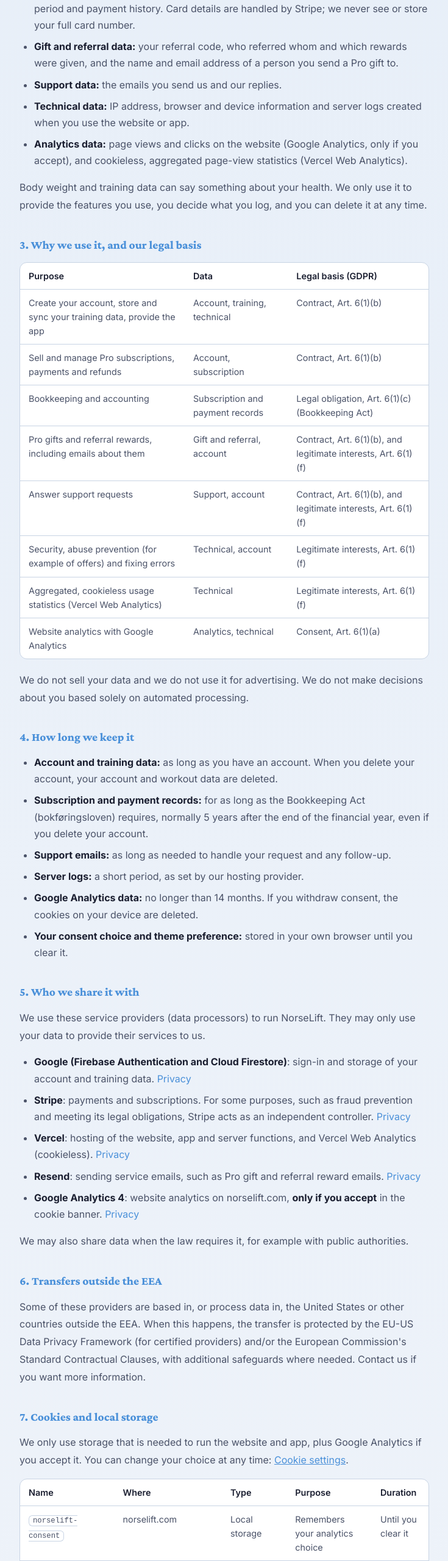
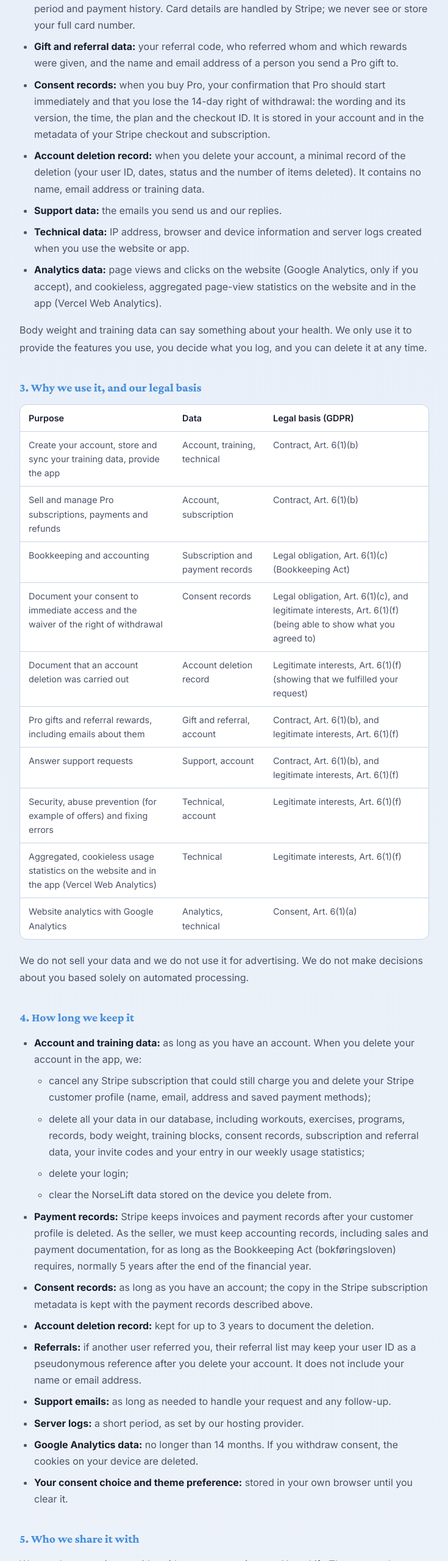
Before and after one commit to SnorreAas/norselift-landing, a website: page privacy.html in a window 1280 px wide. Shown: the part 900-3460 px from the top of the page at 61% size, without its empty margins (272-1007 px from the left). Drawn offline with Linux system fonts and the light colour scheme.

Commit message:
Legal pages: describe shipped checkout waiver, full account deletion and data export
- Terms/Withdrawal: required unticked waiver checkbox before checkout, evidence stored
  (time + wording version) in Stripe metadata and the account; pre-9 Oct purchases
- Terms/Privacy: deletion ends Pro immediately with no refund for the current period
  unless a withdrawal right still applies; what deletion removes (Stripe customer,
  all Firestore data, invite codes, weekly stats, login, on-device data)
- Privacy: consent records, deletion record (up to 3 years), pseudonymous referral
  reference, bokføringsloven retention, Download my data (JSON), Vercel Analytics in app

```diff
--- a/privacy.html
+++ b/privacy.html
@@ -182,6 +182,10 @@
     .content h2[id], .content h3[id] { scroll-margin-top: 96px; }
     .content .operator { margin-top: 40px; font-size: 0.85rem; color: var(--text-muted); }
 
+    .content blockquote { border-left: 3px solid var(--accent); background: var(--surface); border-radius: 0 10px 10px 0; padding: 12px 16px; margin: 0 0 16px; }
+    .content blockquote p { margin: 0; font-style: italic; color: var(--text); }
+    .content li ul { margin: 8px 0 0; }
+
     /* Footer */
     footer {
       border-top: 1px solid var(--border);
@@ -234,9 +238,11 @@
       <li><strong>Training data:</strong> everything you log in the app, such as exercises, sets, reps, weights, cardio, workouts, programs, schedules, training blocks, personal records and body weight entries.</li>
       <li><strong>Subscription data:</strong> your Stripe customer and subscription IDs, plan, status, billing period and payment history. Card details are handled by Stripe; we never see or store your full card number.</li>
       <li><strong>Gift and referral data:</strong> your referral code, who referred whom and which rewards were given, and the name and email address of a person you send a Pro gift to.</li>
+      <li><strong>Consent records:</strong> when you buy Pro, your confirmation that Pro should start immediately and that you lose the 14-day right of withdrawal: the wording and its version, the time, the plan and the checkout ID. It is stored in your account and in the metadata of your Stripe checkout and subscription.</li>
+      <li><strong>Account deletion record:</strong> when you delete your account, a minimal record of the deletion (your user ID, dates, status and the number of items deleted). It contains no name, email address or training data.</li>
       <li><strong>Support data:</strong> the emails you send us and our replies.</li>
       <li><strong>Technical data:</strong> IP address, browser and device information and server logs created when you use the website or app.</li>
-      <li><strong>Analytics data:</strong> page views and clicks on the website (Google Analytics, only if you accept), and cookieless, aggregated page-view statistics (Vercel Web Analytics).</li>
+      <li><strong>Analytics data:</strong> page views and clicks on the website (Google Analytics, only if you accept), and cookieless, aggregated page-view statistics on the website and in the app (Vercel Web Analytics).</li>
       </ul>
       <p>Body weight and training data can say something about your health. We only use it to provide the features you use, you decide what you log, and you can delete it at any time.</p>
       <h2 id="purposes">3. Why we use it, and our legal basis</h2>
@@ -265,6 +271,16 @@
       <td data-label="Legal basis (GDPR)">Legal obligation, Art. 6(1)(c) (Bookkeeping Act)</td>
       </tr>
       <tr>
+      <td data-label="Purpose">Document your consent to immediate access and the waiver of the right of withdrawal</td>
+      <td data-label="Data">Consent records</td>
+      <td data-label="Legal basis (GDPR)">Legal obligation, Art. 6(1)(c), and legitimate interests, Art. 6(1)(f) (being able to show what you agreed to)</td>
+      </tr>
+      <tr>
+      <td data-label="Purpose">Document that an account deletion was carried out</td>
+      <td data-label="Data">Account deletion record</td>
+      <td data-label="Legal basis (GDPR)">Legitimate interests, Art. 6(1)(f) (showing that we fulfilled your request)</td>
+      </tr>
+      <tr>
       <td data-label="Purpose">Pro gifts and referral rewards, including emails about them</td>
       <td data-label="Data">Gift and referral, account</td>
       <td data-label="Legal basis (GDPR)">Contract, Art. 6(1)(b), and legitimate interests, Art. 6(1)(f)</td>
@@ -280,7 +296,7 @@
       <td data-label="Legal basis (GDPR)">Legitimate interests, Art. 6(1)(f)</td>
       </tr>
       <tr>
-      <td data-label="Purpose">Aggregated, cookieless usage statistics (Vercel Web Analytics)</td>
+      <td data-label="Purpose">Aggregated, cookieless usage statistics on the website and in the app (Vercel Web Analytics)</td>
       <td data-label="Data">Technical</td>
       <td data-label="Legal basis (GDPR)">Legitimate interests, Art. 6(1)(f)</td>
       </tr>
@@ -294,8 +310,17 @@
       <p>We do not sell your data and we do not use it for advertising. We do not make decisions about you based solely on automated processing.</p>
       <h2 id="retention">4. How long we keep it</h2>
       <ul>
-      <li><strong>Account and training data:</strong> as long as you have an account. When you delete your account, your account and workout data are deleted.</li>
-      <li><strong>Subscription and payment records:</strong> for as long as the Bookkeeping Act (bokføringsloven) requires, normally 5 years after the end of the financial year, even if you delete your account.</li>
+      <li><strong>Account and training data:</strong> as long as you have an account. When you delete your account in the app, we:<ul>
+      <li>cancel any Stripe subscription that could still charge you and delete your Stripe customer profile (name, email, address and saved payment methods);</li>
+      <li>delete all your data in our database, including workouts, exercises, programs, records, body weight, training blocks, consent records, subscription and referral data, your invite codes and your entry in our weekly usage statistics;</li>
+      <li>delete your login;</li>
+      <li>clear the NorseLift data stored on the device you delete from.</li>
+      </ul>
+      </li>
+      <li><strong>Payment records:</strong> Stripe keeps invoices and payment records after your customer profile is deleted. As the seller, we must keep accounting records, including sales and payment documentation, for as long as the Bookkeeping Act (bokføringsloven) requires, normally 5 years after the end of the financial year.</li>
+      <li><strong>Consent records:</strong> as long as you have an account; the copy in the Stripe subscription metadata is kept with the payment records described above.</li>
+      <li><strong>Account deletion record:</strong> kept for up to 3 years to document the deletion.</li>
+      <li><strong>Referrals:</strong> if another user referred you, their referral list may keep your user ID as a pseudonymous reference after you delete your account. It does not include your name or email address.</li>
       <li><strong>Support emails:</strong> as long as needed to handle your request and any follow-up.</li>
       <li><strong>Server logs:</strong> a short period, as set by our hosting provider.</li>
       <li><strong>Google Analytics data:</strong> no longer than 14 months. If you withdraw consent, the cookies on your device are deleted.</li>
@@ -306,7 +331,7 @@
       <ul>
       <li><strong>Google (Firebase Authentication and Cloud Firestore)</strong>: sign-in and storage of your account and training data. <a href="https://firebase.google.com/support/privacy">Privacy</a></li>
       <li><strong>Stripe</strong>: payments and subscriptions. For some purposes, such as fraud prevention and meeting its legal obligations, Stripe acts as an independent controller. <a href="https://stripe.com/privacy">Privacy</a></li>
-      <li><strong>Vercel</strong>: hosting of the website, app and server functions, and Vercel Web Analytics (cookieless). <a href="https://vercel.com/legal/privacy-policy">Privacy</a></li>
+      <li><strong>Vercel</strong>: hosting of the website, app and server functions, and Vercel Web Analytics on the website and in the app (cookieless). <a href="https://vercel.com/legal/privacy-policy">Privacy</a></li>
       <li><strong>Resend</strong>: sending service emails, such as Pro gift and referral reward emails. <a href="https://resend.com/legal/privacy-policy">Privacy</a></li>
       <li><strong>Google Analytics 4</strong>: website analytics on norselift.com, <strong>only if you accept</strong> in the cookie banner. <a href="https://policies.google.com/privacy">Privacy</a></li>
       </ul>
@@ -376,8 +401,8 @@
       <ul>
       <li><strong>access</strong> the data we hold about you and get a copy;</li>
       <li><strong>correct</strong> inaccurate data;</li>
-      <li><strong>delete</strong> your data. You can delete your account in the app's Settings at any time. This removes your account and workout data and cancels any active Pro subscription. Payment records we must keep by law are kept as described above;</li>
-      <li><strong>data portability</strong>: request a copy of your data by emailing <a href="mailto:support@norselift.com">support@norselift.com</a>;</li>
+      <li><strong>delete</strong> your data. You can delete your account in the app's Settings at any time. Deletion is permanent and is described <a href="#retention">above</a>. Pro ends immediately and the current paid period is not refunded, unless you still have a right of withdrawal (see our <a href="/terms#refunds">Terms</a>);</li>
+      <li><strong>data portability</strong>: download your data as a JSON file with <strong>Download my data</strong> in the app's Settings, or ask us for a copy at <a href="mailto:support@norselift.com">support@norselift.com</a>;</li>
       <li><strong>restrict</strong> or <strong>object to</strong> processing based on legitimate interests;</li>
       <li><strong>withdraw your consent</strong> at any time (for Google Analytics, use Cookie settings). This does not affect processing before you withdrew it.</li>
       </ul>
```
Also changed, not shown: terms.html (+8 -3 lines), withdrawal.html (+10 -1 lines).
